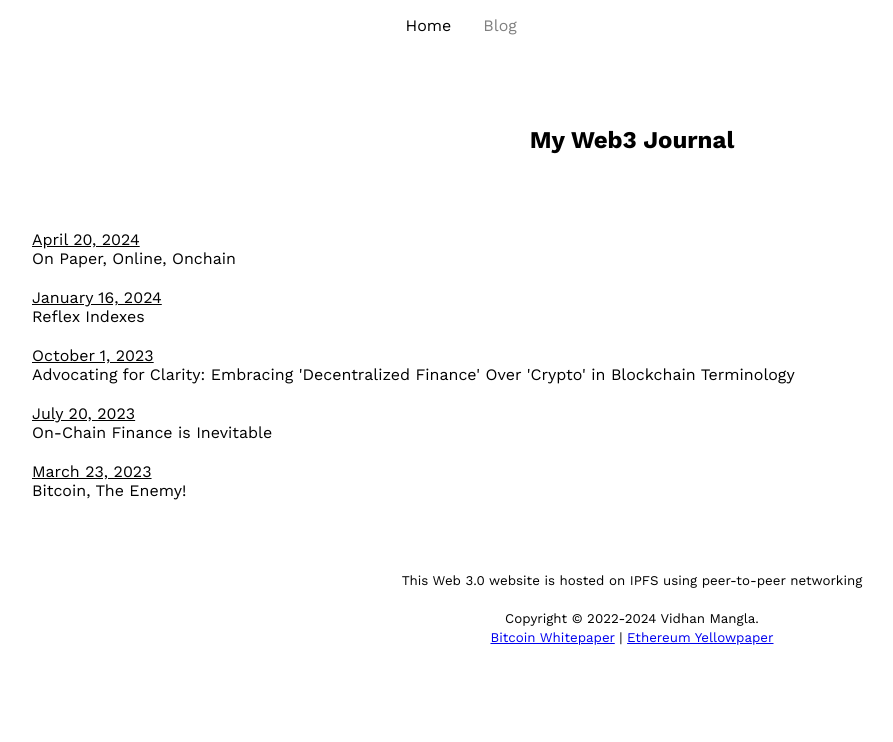
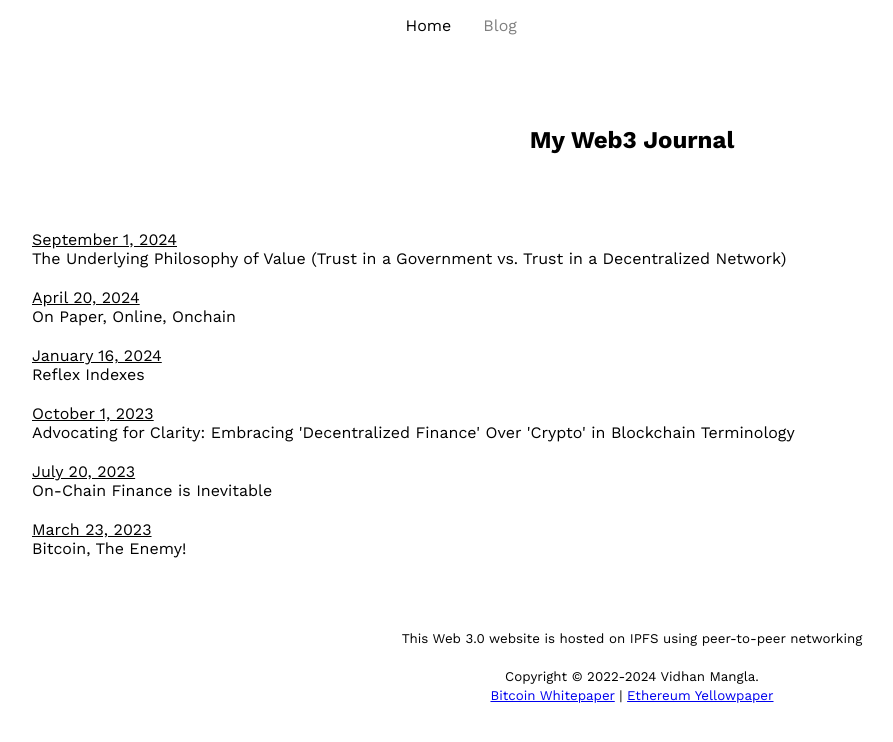
Before and after one commit to vidhanmangla/website, a React (Create React App) app: page /blog in a window 1280 px wide. Shown: the top 742 px of the page, without its empty margins (8-901 px from the left). Built offline with nearby package versions, Linux system fonts and the light colour scheme.

Commit message:
chore: new blog post6

```diff
--- a/src/pages/blog.js
+++ b/src/pages/blog.js
@@ -5,9 +5,10 @@ import post2 from '../posts/post2';
 import post3 from '../posts/post3';
 import post4 from '../posts/post4';
 import post5 from '../posts/post5';
+import post6 from '../posts/post6';
 
 
-const blogPosts = [post5, post4, post3, post2, post1];
+const blogPosts = [post6, post5, post4, post3, post2, post1];
 
 
 const Blog = () => {
--- /dev/null
+++ b/src/posts/post6.js
@@ -0,0 +1,19 @@
+const post = {
+    date: "September 1, 2024",
+    title: "The Underlying Philosophy of Value (Trust in a Government vs. Trust in a Decentralized Network)",
+    content: `Imagine we have a currency that’s 100% collateralized by gold, and we operate a bank that’s open 24/7 to exchange our generic coin for gold stored in the vaults. People appreciate the convenience of our stablecoin, preferring it over lugging around physical gold. They treat our stablecoin as if it were gold because they know they can exchange it for gold at the bank whenever they need to.
+
+This setup is an example of our stablecoin being exogenously collateralized by gold, pegged to its price, and governed by us since we control its issuance and burning. Since people can exchange their coins for gold, the stablecoin retains its value.
+
+Now, let’s say the bank is only open five days a week. Does the coin lose its value just because people can’t always exchange it for gold? Probably not.
+
+But what if the bank closes for a week? Does the coin lose its value then? And what if we close the bank for a month, a year, or a decade… or even forever? If we reach a point where no one can actually exchange their coins for gold anymore, perhaps people would still use the coin as a currency, even though it’s now backed by nothing.
+
+At this stage, the coin would have shifted from being exogenously backed to now being endogenously backed—supported purely by itself. The stablecoin initially being backed by gold could eventually become a form of fiat currency if people continue to use it based on trust alone, even without the ability to redeem it for gold.
+
+Fiat currencies are centrally controlled, backed by governments, and actively managed by central banks. In contrast, Bitcoin and Ether are decentralized, backed by technology and network consensus, with their value driven by scarcity, utility, and market demand.
+
+So, how are Bitcoin and Ether fundamentally any different from the Dollar or the British Pound Sterling, other than their differences in governance, issuance, and the nature of their value?`
+};
+
+export default post;
```
Also changed, not shown: 7 other files (tests, documents, lock files or other folders).
